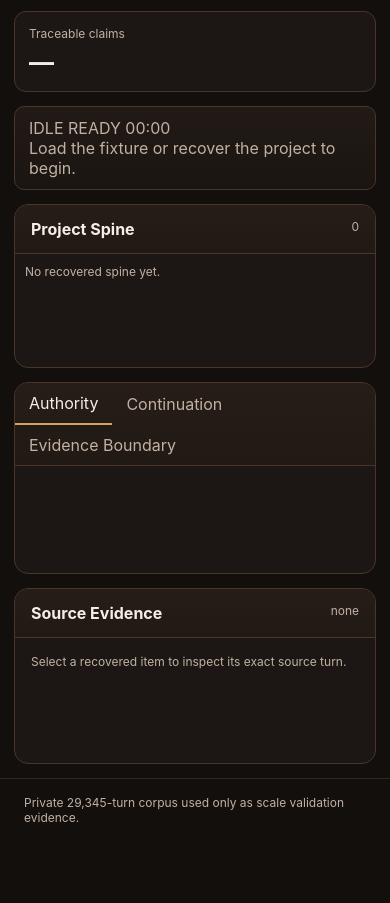
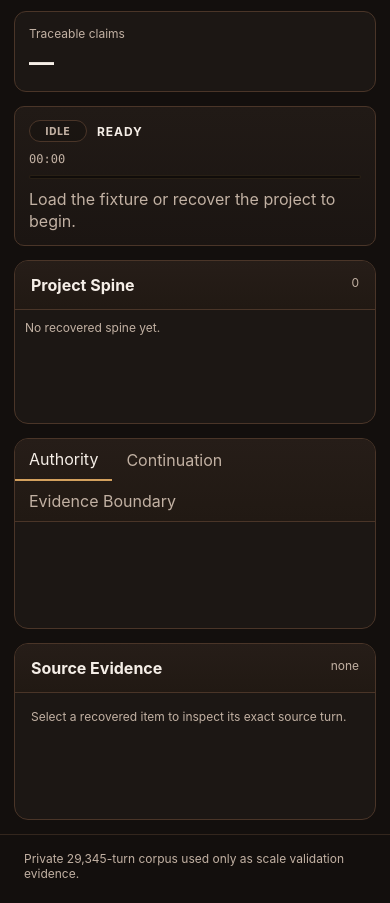
Before and after one commit to Torch-Key-Forge/tkp-project-foreman, a plain HTML site: page project_foreman/static_evidence/index.html in a window 390 px wide. Shown: the part 834-1737 px from the top of the page. Before the commit the page ends 1681 px from the top, so only its background shows below. Drawn offline with Linux system fonts and the light colour scheme.

Commit message:
Style honest activity states and reduced motion

```diff
--- a/project_foreman/static_evidence/styles.css
+++ b/project_foreman/static_evidence/styles.css
@@ -10,6 +10,8 @@
   --warn: #e0b25c;
   --oxblood: #35181c;
   --oxblood-deep: #241114;
+  --pass: #7fb284;
+  --fail: #bd6a61;
 }
 
 * { box-sizing: border-box; }
@@ -145,12 +147,112 @@ main { padding: 20px 24px 28px; }
 .metric strong { font-size: 25px; }
 
 .status {
-  padding: 11px 14px;
+  position: relative;
+  overflow: hidden;
+  padding: 13px 14px 12px;
   border: 1px solid var(--border);
   border-radius: 10px;
   background: linear-gradient(180deg, #211a16 0%, #1b1512 100%);
   color: var(--muted);
   margin-bottom: 14px;
+  transition: border-color .2s ease, box-shadow .2s ease;
+}
+
+.status-topline {
+  display: grid;
+  grid-template-columns: auto minmax(0, 1fr) auto;
+  gap: 10px;
+  align-items: center;
+  margin-bottom: 9px;
+}
+
+.status-state {
+  display: inline-flex;
+  align-items: center;
+  justify-content: center;
+  min-width: 58px;
+  border: 1px solid var(--border);
+  border-radius: 999px;
+  padding: 4px 8px;
+  color: var(--muted);
+  background: rgba(0, 0, 0, .18);
+  font-size: 10px;
+  font-weight: 800;
+  letter-spacing: .08em;
+}
+
+.status-operation {
+  min-width: 0;
+  overflow-wrap: anywhere;
+  color: var(--text);
+  font-size: 12px;
+  font-weight: 700;
+  letter-spacing: .08em;
+}
+
+.status-elapsed {
+  color: var(--muted);
+  font-family: ui-monospace, SFMono-Regular, Menlo, Consolas, monospace;
+  font-size: 12px;
+  font-variant-numeric: tabular-nums;
+}
+
+.activity-track {
+  height: 4px;
+  overflow: hidden;
+  border-radius: 999px;
+  border: 1px solid rgba(212, 161, 94, .12);
+  background: #100c0a;
+}
+
+.activity-bar {
+  display: block;
+  width: 34%;
+  height: 100%;
+  opacity: 0;
+  transform: translateX(-120%);
+  border-radius: inherit;
+  background: linear-gradient(90deg, rgba(184,116,51,.2), var(--accent), #f1c78d, rgba(184,116,51,.2));
+}
+
+.status-message {
+  margin-top: 9px;
+  line-height: 1.4;
+}
+
+.status-running {
+  border-color: #9b6534;
+  box-shadow: 0 0 0 1px rgba(212, 161, 94, .1), 0 0 24px rgba(184, 116, 51, .12);
+}
+
+.status-running .status-state {
+  color: #170f0b;
+  background: var(--accent);
+  border-color: var(--accent);
+}
+
+.status-running .activity-bar {
+  opacity: 1;
+  animation: foreman-activity 1.2s ease-in-out infinite;
+}
+
+.status-pass { border-color: #668b69; }
+.status-pass .status-state {
+  color: #d9f2dc;
+  border-color: var(--pass);
+  background: rgba(127, 178, 132, .12);
+}
+
+.status-fail { border-color: #9f5850; }
+.status-fail .status-state {
+  color: #ffd8d2;
+  border-color: var(--fail);
+  background: rgba(189, 106, 97, .12);
+}
+
+@keyframes foreman-activity {
+  0% { transform: translateX(-120%); }
+  100% { transform: translateX(390%); }
 }
 
 .workspace {
@@ -371,4 +473,15 @@ footer {
   .state-grid { grid-template-columns: 1fr; }
   main { padding: 14px; }
   .topbar { padding: 22px 18px; }
+  .status-topline { grid-template-columns: auto 1fr; }
+  .status-elapsed { grid-column: 1 / -1; }
 }
+
+@media (prefers-reduced-motion: reduce) {
+  *, *::before, *::after { scroll-behavior: auto !important; }
+  .status { transition: none; }
+  .status-running .activity-bar {
+    animation: none;
+    transform: translateX(95%);
+  }
+}
```
